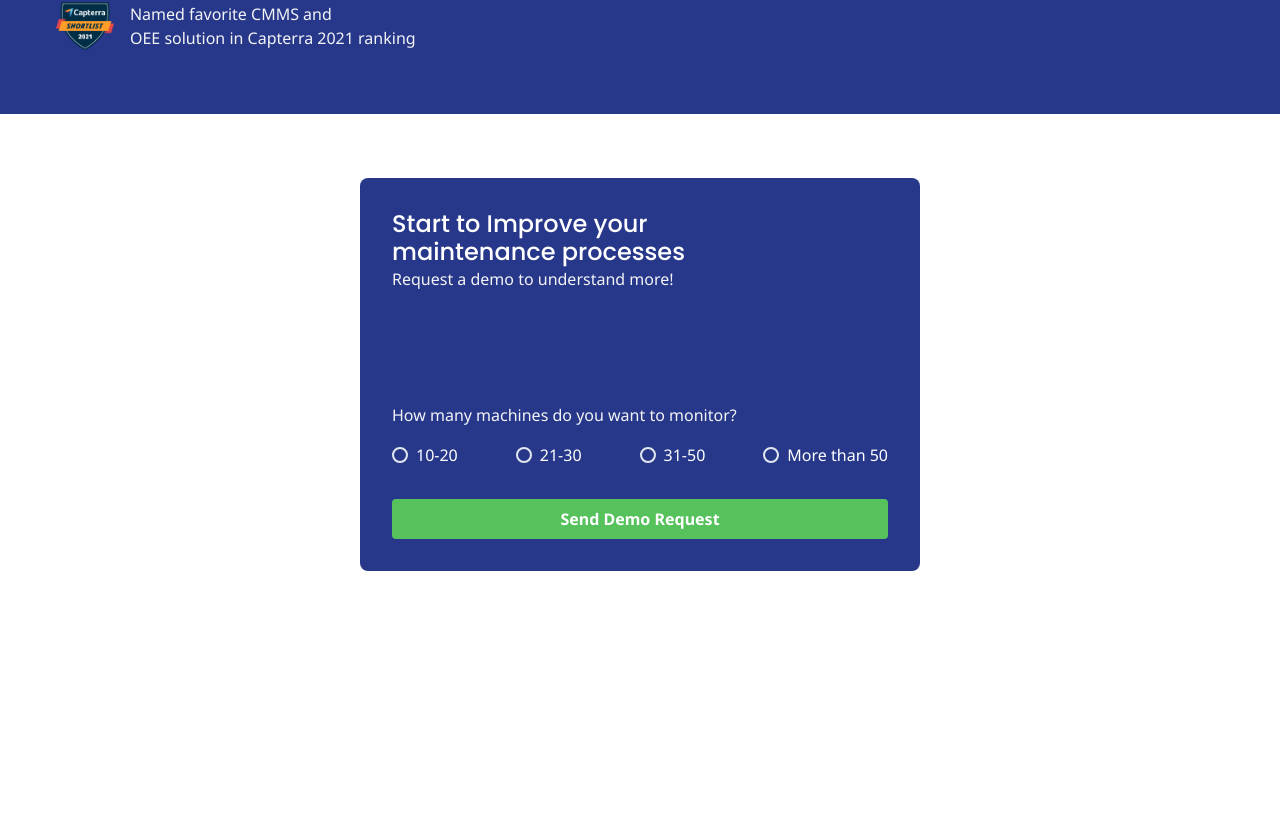
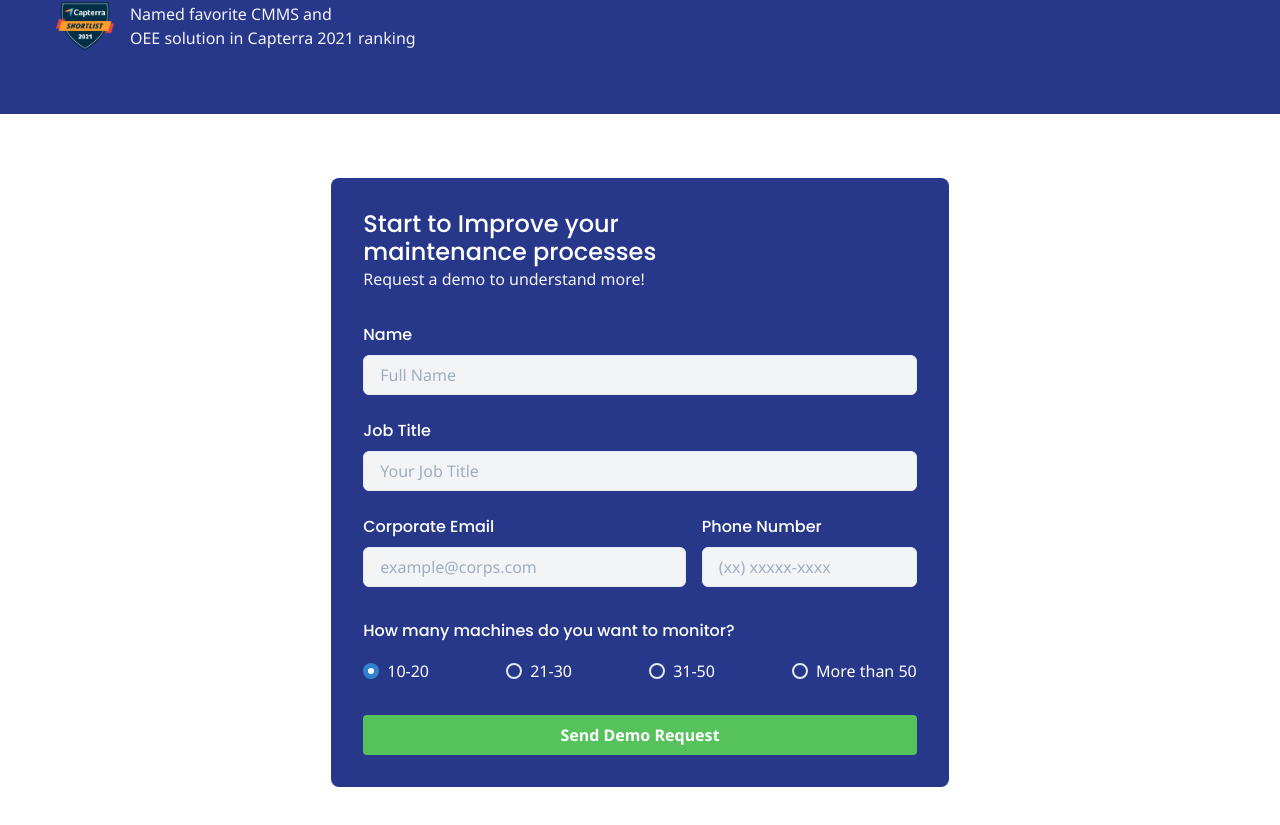
Before and after one commit to Kochiyama/Tractian, a Next.js app: page / in a window 1280 px wide. Shown: the part 3987-4812 px from the top of the page. Before the commit the page ends 4622 px from the top, so only its background shows below. Built offline with nearby package versions, Linux system fonts and the light colour scheme.

Commit message:
Feat: add formik and fake post

```diff
--- a/package.json
+++ b/package.json
@@ -11,12 +11,14 @@
     "@chakra-ui/react": "^1.7.3",
     "@emotion/react": "^11",
     "@emotion/styled": "^11",
+    "formik": "^2.2.9",
     "framer-motion": "^4",
     "next": "12.0.7",
     "react": "17.0.2",
     "react-alice-carousel": "^2.5.1",
     "react-dom": "17.0.2",
-    "react-icons": "^4.3.1"
+    "react-icons": "^4.3.1",
+    "yup": "^0.32.11"
   },
   "devDependencies": {
     "@types/node": "17.0.2",
--- a/src/components/molecules/RadioGroup.tsx
+++ b/src/components/molecules/RadioGroup.tsx
@@ -7,18 +7,21 @@ import {
 	FormHelperText,
 } from '@chakra-ui/react'
 
-interface Props {
+interface Props extends RadioGroupProps {
 	name: string
 	label?: string
 	error?: string | undefined
 	touched?: boolean
-	radios: {
-		value: string
-		text: string
-	}[]
 }
 
-export function RadioGroup({ name, label, error, touched, radios }: Props) {
+export function RadioGroup({
+	name,
+	label,
+	error,
+	touched,
+	children,
+	...rest
+}: Props) {
 	return (
 		<FormControl w='100%'>
 			<FormLabel
@@ -35,12 +38,9 @@ export function RadioGroup({ name, label, error, touched, radios }: Props) {
 				color='primary.100'
 				d='flex'
 				justifyContent='space-between'
+				{...rest}
 			>
-				{radios.map(radio => (
-					<Radio key={radio.value} value={radio.value}>
-						{radio.text}
-					</Radio>
-				))}
+				{children}
 			</ChakraRadioGroup>
 
 			{error && touched && <FormHelperText>{error}</FormHelperText>}
--- a/src/components/organisms/RequestFormSection.tsx
+++ b/src/components/organisms/RequestFormSection.tsx
@@ -4,13 +4,59 @@ import {
 	Flex,
 	Grid,
 	Heading,
-	InputGroup,
+	Radio,
 	Text,
+	useToast,
 } from '@chakra-ui/react'
+import { useState } from 'react'
 import { RadioGroup } from '../molecules/RadioGroup'
 import { Section } from '../templates/Section'
+import { useFormik } from 'formik'
+import * as yup from 'yup'
+import { InputGroup } from '../molecules/InputGroup'
+import { useRouter } from 'next/router'
+
+const formSchema = yup.object().shape({
+	name: yup.string().required(),
+	jobtitle: yup.string().required(),
+	email: yup.string().email().required(),
+	phone: yup.string().required(),
+})
 
 export function RequestFormSection() {
+	const [isLoading, setIsLoading] = useState(false)
+	const [machines, setMachines] = useState('10-20')
+	const router = useRouter()
+	const toast = useToast()
+
+	const formik = useFormik({
+		initialValues: {
+			name: '',
+			jobtitle: '',
+			email: '',
+			phone: '',
+		},
+		validationSchema: formSchema,
+		onSubmit: async values => {
+			setIsLoading(true)
+			setTimeout(() => {
+				toast({
+					title: 'Your Demo Request was sent!',
+					description:
+						'Thank you for your request, we are happy to see you are interested, soon you will receive an email to start the demo.',
+					status: 'success',
+					isClosable: true,
+					duration: 5000,
+				})
+
+				console.log({ ...values, machines })
+
+				// router.reload()
+				setIsLoading(false)
+			}, 500)
+		},
+	})
+
 	return (
 		<Section>
 			<Center>
@@ -27,14 +73,25 @@ export function RequestFormSection() {
 					</Heading>
 					<Text variant='light'>Request a demo to understand more!</Text>
 
+					<form onSubmit={formik.handleSubmit}>
 						<Flex flexDir='column' mt='2rem'>
-						<Grid templateRows='repeat(3, 1fr)' gap='1.5rem'>
-							<InputGroup label='Name' placeholder='Full name' name='name' />
+							<Grid templateRows='repeat(3, 1fr)' gap='1.5rem' mb='2rem'>
+								<InputGroup
+									label='Name'
+									placeholder='Full Name'
+									name='name'
+									onChange={formik.handleChange}
+									error={formik.errors.name}
+									touched={formik.touched.name}
+								/>
 
 								<InputGroup
 									label='Job Title'
 									placeholder='Your Job Title'
-								name='jobTitle'
+									name='jobtitle'
+									onChange={formik.handleChange}
+									error={formik.errors.jobtitle}
+									touched={formik.touched.jobtitle}
 								/>
 
 								<Grid gridTemplateColumns='3fr 2fr' gap='1rem'>
@@ -42,46 +99,48 @@ export function RequestFormSection() {
 										label='Corporate Email'
 										placeholder='example@corps.com'
 										name='email'
+										type='email'
+										onChange={formik.handleChange}
+										error={formik.errors.email}
+										touched={formik.touched.email}
 									/>
 
 									<InputGroup
 										label='Phone Number'
 										placeholder='(xx) xxxxx-xxxx'
 										name='phone'
+										onChange={formik.handleChange}
+										error={formik.errors.phone}
+										touched={formik.touched.phone}
 									/>
 								</Grid>
 							</Grid>
 
-						<Text variant='light' mt='2rem'>
-							How many machines do you want to monitor?
-						</Text>
+							<RadioGroup
+								label='How many machines do you want to monitor?'
+								name='machineNumber'
+								defaultValue='10-20'
+								onChange={value => {
+									setMachines(value)
+								}}
+								value={machines}
+							>
+								<Radio value='10-20'>10-20</Radio>
+								<Radio value='21-30'>21-30</Radio>
+								<Radio value='31-50'>31-50</Radio>
+								<Radio value='50+'>More than 50</Radio>
+							</RadioGroup>
 
-						<RadioGroup
-							name='machineNumber'
-							radios={[
-								{
-									text: '10-20',
-									value: '10-20',
-								},
-								{
-									text: '21-30',
-									value: '21-30',
-								},
-								{
-									text: '31-50',
-									value: '31-50',
-								},
-								{
-									text: 'More than 50',
-									value: '50+',
-								},
-							]}
-						/>
-
-						<Button mt='2rem' variant='complementar'>
+							<Button
+								isLoading={isLoading}
+								type='submit'
+								mt='2rem'
+								variant='complementar'
+							>
 								Send Demo Request
 							</Button>
 						</Flex>
+					</form>
 				</Flex>
 			</Center>
 		</Section>
```
Also changed, not shown: 1 other file (tests, documents, lock files or other folders). Lines whose indentation alone changed are shown as unchanged.
